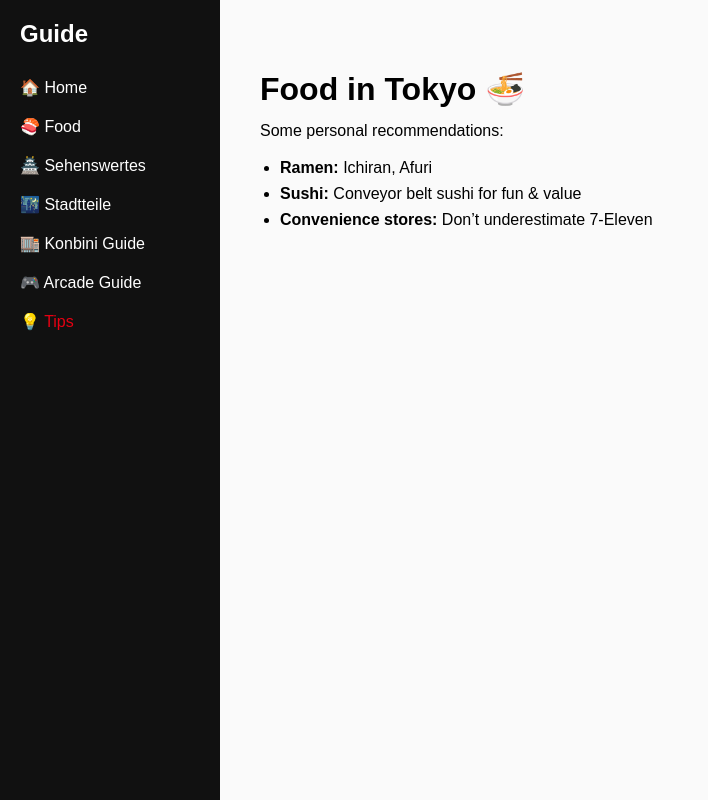
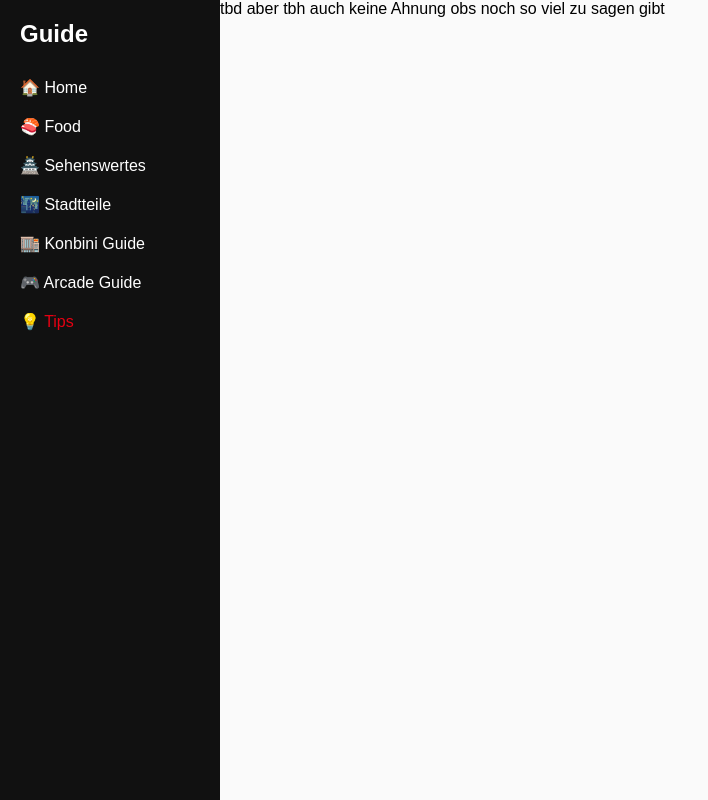
Before and after one commit to 1Bleim/Fritz-Geschenk, a plain HTML site: page tips.html in a window 1280 px wide. Shown: the whole page, without its empty margins (0-708 px from the left). Drawn offline with Linux system fonts and the light colour scheme.

Commit message:
5 Big Booms

```diff
--- a/tips.html
+++ b/tips.html
@@ -25,17 +25,7 @@
         <a href="tips.html" class="active">💡 Tips</a>
     </nav>
 
-    <main class="content">
-        <h1>Food in Tokyo 🍜</h1>
-
-        <p>Some personal recommendations:</p>
-
-        <ul>
-            <li><strong>Ramen:</strong> Ichiran, Afuri</li>
-            <li><strong>Sushi:</strong> Conveyor belt sushi for fun & value</li>
-            <li><strong>Convenience stores:</strong> Don’t underestimate 7-Eleven</li>
-        </ul>
-    </main>
+    <a>tbd aber tbh auch keine Ahnung obs noch so viel zu sagen gibt</a>
 
 </div>
 
```
Also changed, not shown: 1 other file.
